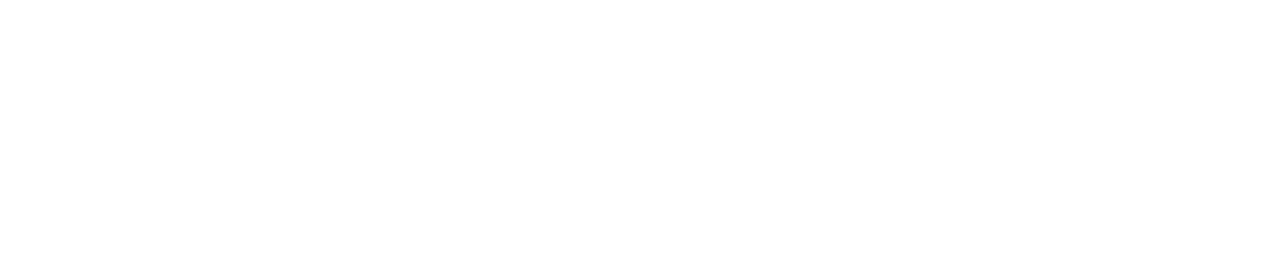
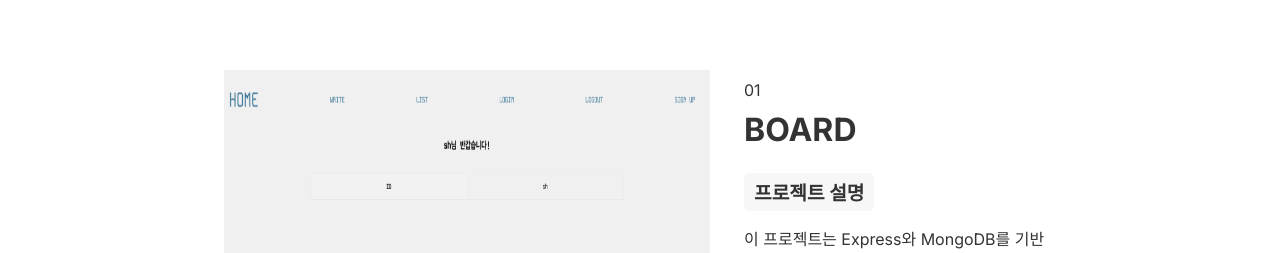
Before and after one commit to seunghee1108/portfolio, a Next.js app: page / in a window 1280 px wide. Shown: the part 2490-2743 px from the top of the page. Built offline with nearby package versions, Linux system fonts and the light colour scheme; a web font is replaced by a local one.

Commit message:
번호 삭제, 프로젝트 내용 보이게 수정

```diff
--- a/app/page.tsx
+++ b/app/page.tsx
@@ -78,7 +78,7 @@ function Index() {
           </div>
         </div>
         <div className={styles.aboutBoxTwo}>
-          <p>010-6354-8982</p>
+          {/* <p>010</p> */}
           <div>
             <p>
               <a href="mailto:bangseunghee1108@gmail.com">
@@ -163,6 +163,7 @@ function Index() {
         className={`${styles.div} ${styles.box3}`}
         onClick={handleProjectContentClick}
       >
+
         <ProjectPage handleProjectClick={handleProjectClick} />
       </div>
 
@@ -172,6 +173,11 @@ function Index() {
         ref={box4Ref}
         className={`${styles.div} ${styles.box4}`}
       >
+
+          {!selectedProject && (
+            <ProjectDetails project="BOARD" />
+    // <p className={styles.projectPrompt}>프로젝트를 클릭하면 자세히 볼 수 있습니다. </p>
+  )}
         {selectedProject && <ProjectDetails project={selectedProject} />}
       </div>
 
```
